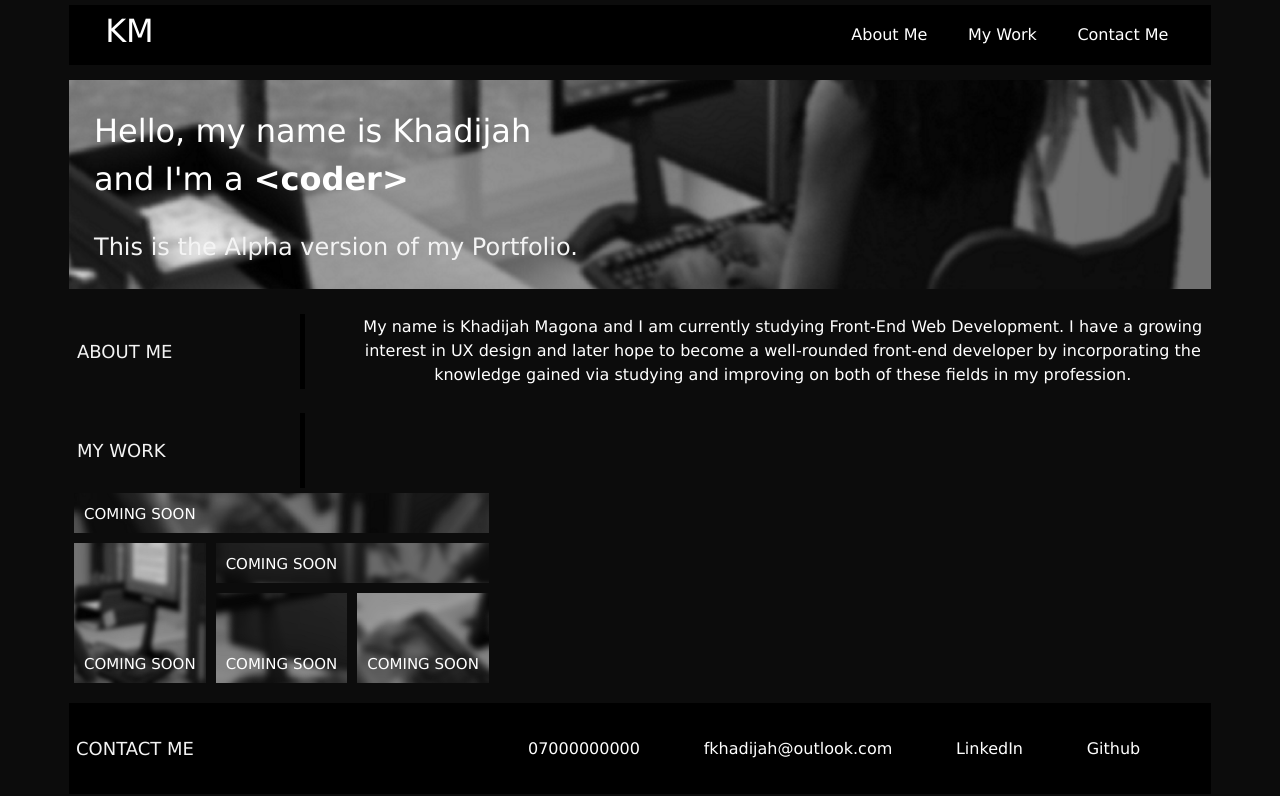
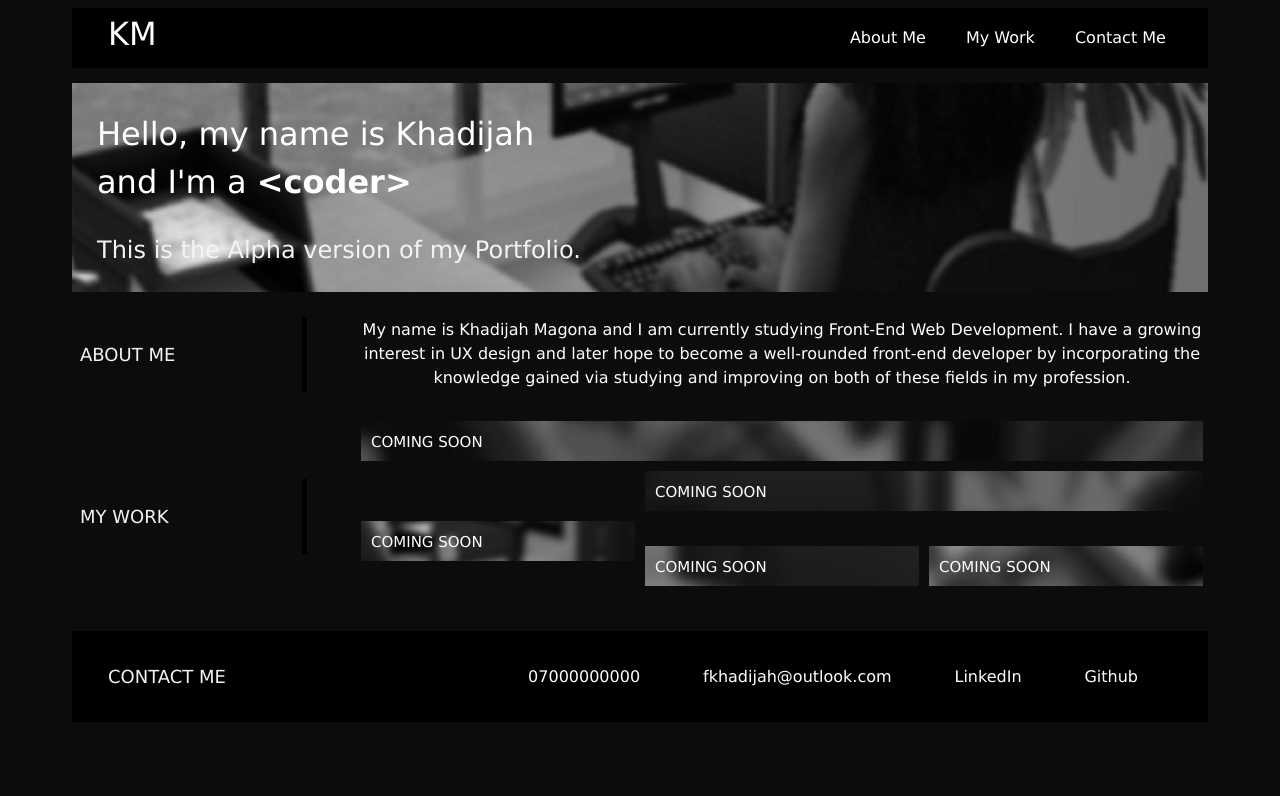
Before and after one commit to dija-64/Challenge2-Portfolio, a plain HTML site: page starter/index.html in a window 1280 px wide. Drawn offline with Linux system fonts and the light colour scheme.

Commit message:
Tweaked CSS

```diff
--- a/starter/css/style.css
+++ b/starter/css/style.css
@@ -13,7 +13,6 @@
 }
 
 body {
-  margin: 5px;
   height: 100%;
   padding-left: 5%;
   padding-right: 5%;
@@ -69,7 +68,7 @@ nav p:hover {
 }
 
 h2 {
-  font-weight: 100;
+  font-weight: 150;
   font-size: xx-large;
   margin-left: 25px;
 }
@@ -84,7 +83,7 @@ b:hover {
 }
 
 h3 {
-  font-weight: 70;
+  font-weight: 20;
   font-size: x-large;
   margin-left: 25px;
   color: #f4f4f4;
@@ -125,8 +124,10 @@ main {
 
 }
 
+
 #mainText {
-  font-size: 15;
+  font-size: medium;
+  font-weight: lighter;
 }
 
 .leftGrid {
@@ -142,8 +143,15 @@ main {
   display: flex;
   width: 75%;
   align-items: center;
+  justify-content: flex-end;
 
 
+}
+
+#workGridArea {
+  display: flex;
+  align-items: center;
+  justify-content: space-between;
 }
 
 .exampleArea {
@@ -212,7 +220,7 @@ h5 {
   font-weight: 65;
   font-size: large;
   color: #f4f4f4;
-  margin-left: 5px;
+  margin-left: 3%;
 }
 
 .contact {
--- a/starter/index.html
+++ b/starter/index.html
@@ -45,11 +45,11 @@
   </main>
 
   <!-- portfolio container -->
-  <div class="leftGrid">
-    <h4 class="title">MY WORK</h4>
-  </div>
-  <div class="rightGrid">
-    <div id="work">
+  <section id="workGridArea">
+    <div class="leftGrid">
+      <h4 class="title">MY WORK</h4>
+    </div>
+    <div class="rightGrid" id="work">
       <div id="example2" class="exampleArea">
         <div class="etext">COMING SOON</div>
       </div>
@@ -66,8 +66,7 @@
         <div class="etext">COMING SOON</div>
       </div>
     </div>
-  </div>
-
+  </section>
   <!-- contact -->
   <footer class="contact">
     <h5>CONTACT ME</h5>
```
